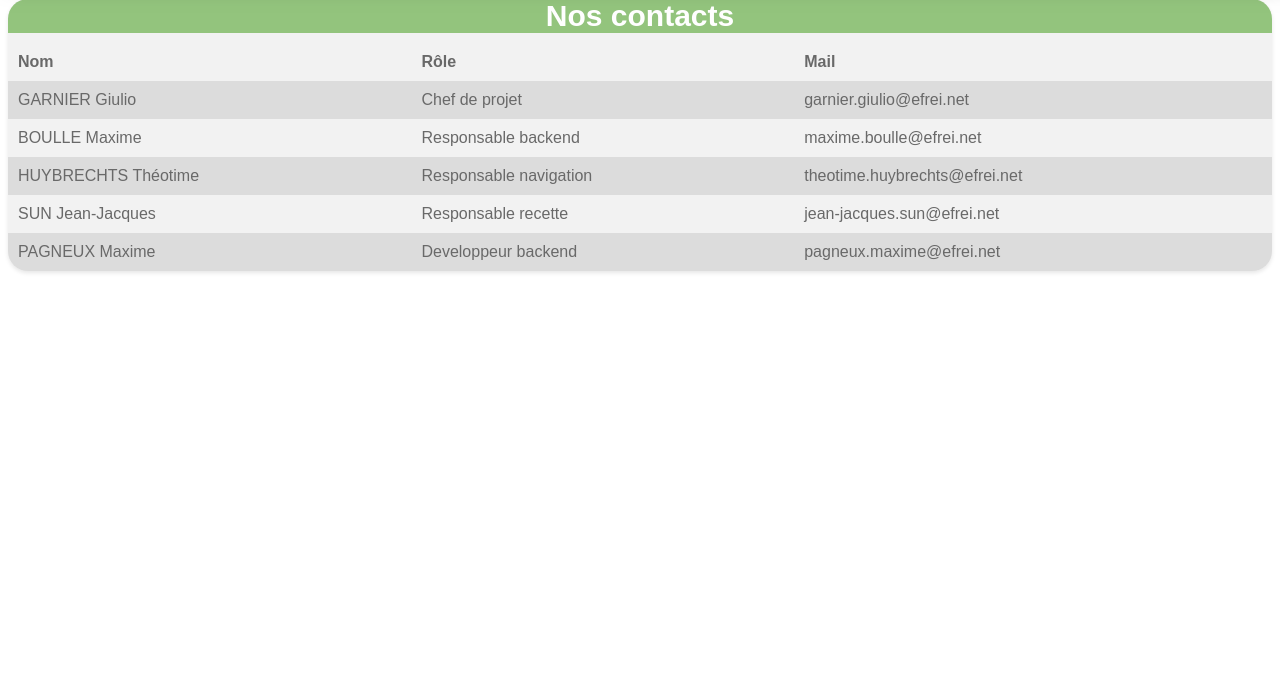
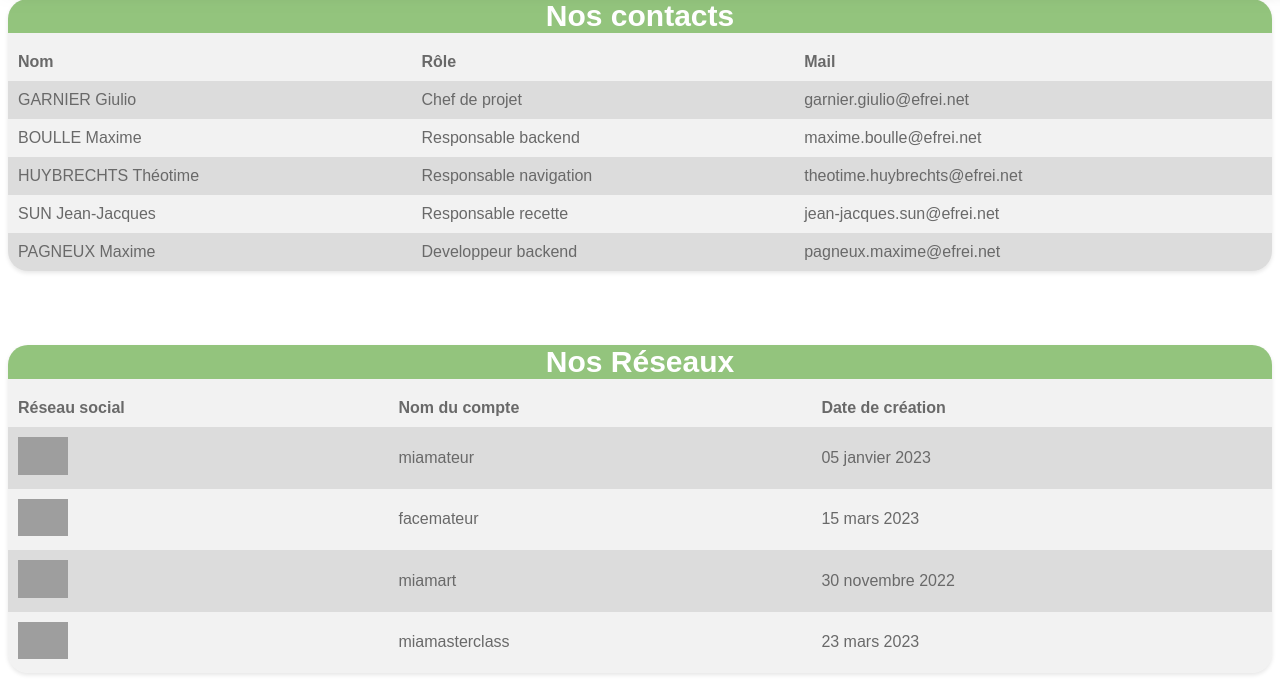
Before and after one commit to G1ul1o/Miamateur, a PHP site: page /Contact.html in a window 1280 px wide. Shown: the part 129-822 px from the top of the page. Before the commit the page ends 402 px from the top, so only its background shows below. Run offline with PHP 8.4, Linux system fonts and the light colour scheme; grey boxes are pictures that could not be loaded.

Commit message:
Ajout des réseaux

```diff
--- a/Contact.css
+++ b/Contact.css
@@ -32,7 +32,7 @@ table {
     text-decoration:none;
 }
 
-#nos-contacts{
+.nos-contacts{
     font-family: "Arial", sans-serif;
     color : white;
     text-decoration:none;
@@ -46,3 +46,8 @@ caption {
     margin-bottom: 10px;
     background-color: #93c47d;
 }
+
+
+.img-table{
+    width: 50px;
+}
--- a/Contact.html
+++ b/Contact.html
@@ -72,7 +72,7 @@
 </header>
 <div class="table-container container-gray">
   <table>
-    <caption id="nos-contacts">Nos contacts</caption>
+    <caption class="nos-contacts">Nos contacts</caption>
     <thead>
     <tr>
       <th>Nom</th>
@@ -109,5 +109,42 @@
     </tbody>
   </table>
 </div>
+<br>
+<br><br>
+
+<div class="table-container container-gray">
+  <table>
+    <caption class="nos-contacts">Nos Réseaux</caption>
+    <thead>
+    <tr>
+      <th>Réseau social</th>
+      <th>Nom du compte</th>
+      <th>Date de création</th>
+    </tr>
+    </thead>
+    <tbody>
+    <tr>
+      <td><img class='img-table' alt='insta' src="../images/Instagram_icon.png.webp"></td>
+      <td>miamateur</td>
+      <td>05 janvier 2023</td>
+    </tr>
+    <tr>
+      <td><img class='img-table' alt='insta' src="../images/Facebook_f_logo_(2019).svg.png"></td>
+      <td>facemateur</td>
+      <td>15 mars 2023</td>
+    </tr>
+    <tr>
+      <td><img class='img-table' alt='insta' src="../images/580b57fcd9996e24bc43c52e.png"></td>
+      <td>miamart</td>
+      <td>30 novembre 2022</td>
+    </tr>
+    <tr>
+      <td><img class='img-table' alt='insta' src="../images/logo-rond-twitter.png"></td>
+      <td>miamasterclass</td>
+      <td>23 mars 2023</td>
+    </tr>
+    </tbody>
+  </table>
+</div>
 </body>
 </html>
```
